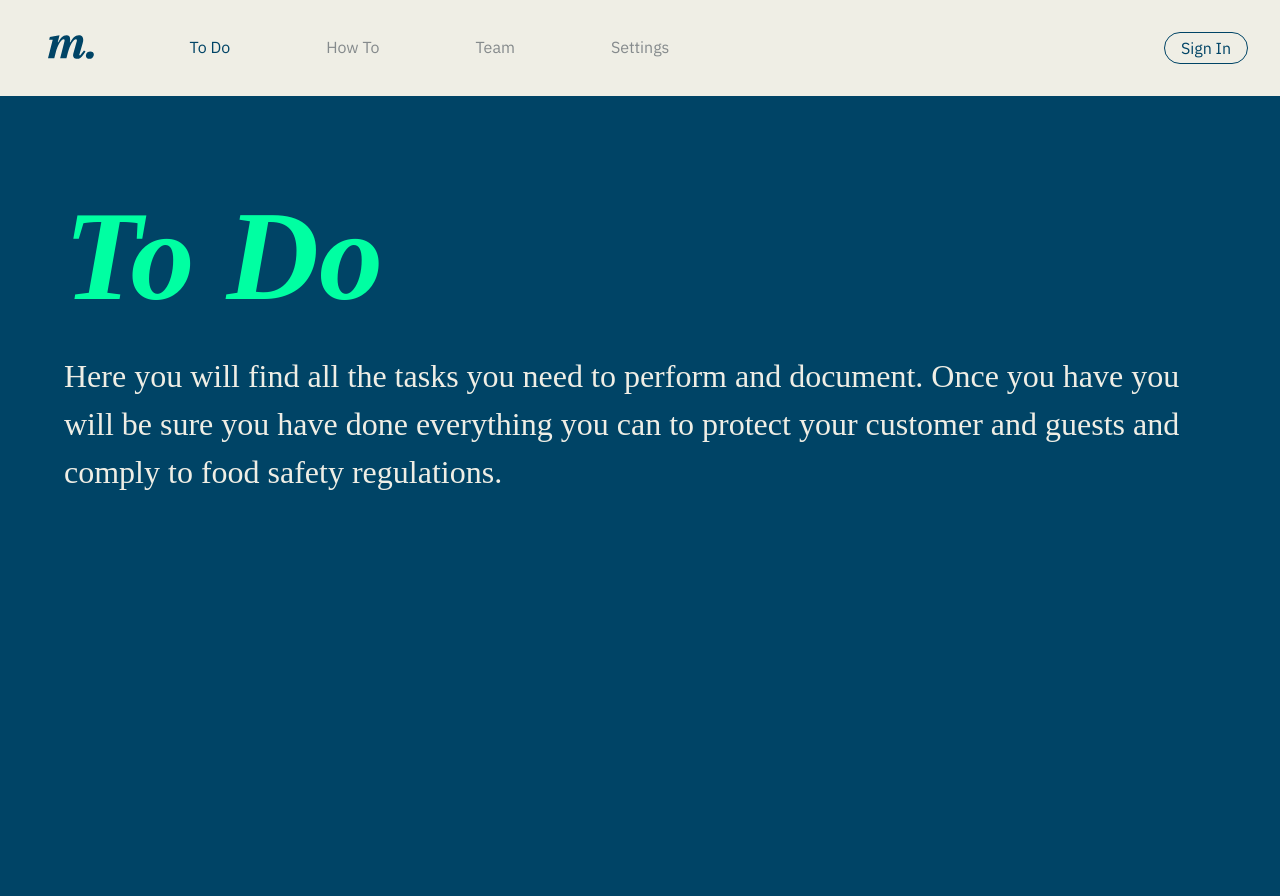
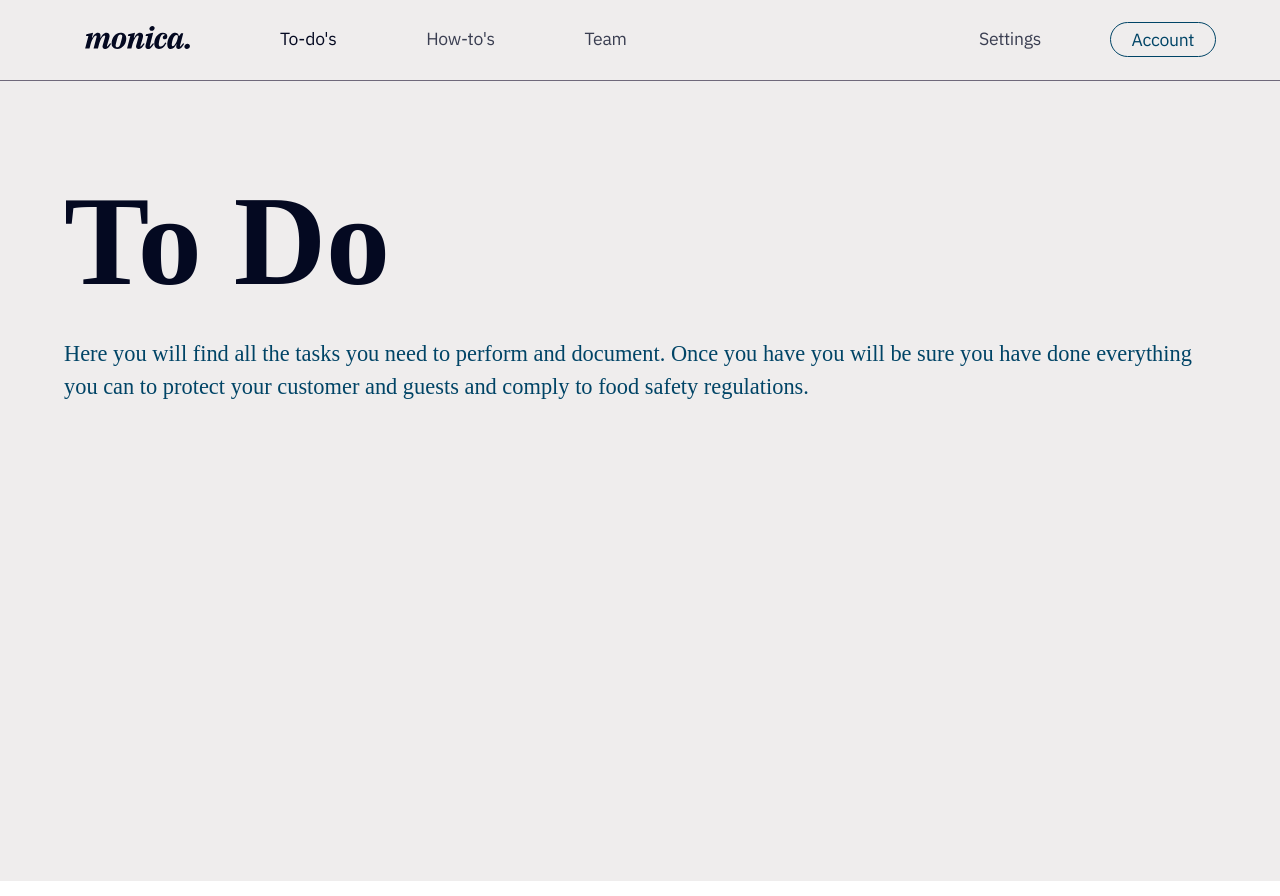
Before and after one commit to evilpaper/monica, a React (Create React App) app: page / in a window 1280 px wide. Built offline with nearby package versions, Linux system fonts and the light colour scheme.

Commit message:
Replace Link with NavLink, tweak colors, general clean up

```diff
--- a/src/App.css
+++ b/src/App.css
@@ -5,28 +5,28 @@
 :root {
   --color-base: #00ffa2;
   --color-dark: #004466;
-  --color-light: #efeee5;
-  --color-white: #f9f9f9;
-  --color-gray-primary: #858a8c;
-  --color-gray-secondary: #676d70;
-  --color-gray-tertiary: #394044;
+  --color-black: #040921;
+  --color-contrast: #ffaf21;
+  --color-light: #efeded;
+  --color-white: #faf9f9;
+  --color-gray-primary: #6f697b;
+  --color-gray-secondary: #3a3e51;
 }
 
 section {
   padding: 4em;
   font-family: "IBM Plex Serif, serif";
-  background-color: var(--color-dark);
+  background-color: var(--color-light);
   min-height: 100vh;
 }
 
 h1 {
   font-weight: 700;
-  font-style: italic;
   font-size: 8em;
-  color: var(--color-base);
+  color: var(--color-black);
 }
 
 p {
-  font-size: 2em;
-  color: var(--color-light);
+  font-size: 1.4em;
+  color: var(--color-dark);
 }
--- a/src/components/Navigation/Navigation.jsx
+++ b/src/components/Navigation/Navigation.jsx
@@ -3,7 +3,6 @@ import {
   BrowserRouter as Router,
   Switch,
   Route,
-  Link,
   NavLink,
 } from "react-router-dom";
 import Todos from "../Todos";
@@ -29,7 +28,6 @@ function Navigation() {
                 className="navigation-logo"
                 src={logo}
                 alt="monica logo"
-                height="24px"
               ></img>
             </NavLink>
           </li>
@@ -40,7 +38,7 @@ function Navigation() {
               className="naviagtion-link"
               to="/"
             >
-              To Do
+              To-do's
             </NavLink>
           </li>
           <li className="navigation-list__item">
@@ -49,7 +47,7 @@ function Navigation() {
               className="naviagtion-link"
               to="/howtos"
             >
-              How To
+              How-to's
             </NavLink>
           </li>
           <li className="navigation-list__item">
@@ -61,6 +59,8 @@ function Navigation() {
               Team
             </NavLink>
           </li>
+        </ul>
+        <ul className="navigation-list">
           <li className="navigation-list__item">
             <NavLink
               activeClassName="is-active"
@@ -70,15 +70,13 @@ function Navigation() {
               Settings
             </NavLink>
           </li>
-        </ul>
-        <ul className="">
           <li className="navigation-list__item navigation-list__item--account">
             <NavLink
               activeClassName="is-active"
               className="naviagtion-link"
               to="/account"
             >
-              Sign In
+              Account
             </NavLink>
           </li>
         </ul>
--- a/src/components/Navigation/styles.css
+++ b/src/components/Navigation/styles.css
@@ -2,12 +2,13 @@
   font-family: "IBM Plex Sans", sans-serif;
   display: flex;
   justify-content: space-between;
-  padding: 2em;
+  padding: 1.4em 4em;
   background-color: var(--color-light);
+  border-bottom: 1px solid var(--color-gray-primary);
 }
 
 .navigation-logo {
-  height: 24px;
+  width: 6em;
 }
 
 .navigation-list {
@@ -15,16 +16,18 @@
 }
 
 .navigation-list__item {
-  margin-right: 4em;
-  padding: 0.2em 1em;
+  margin-right: 3em;
+  padding: 0.2em 1.3em;
 }
 
 .naviagtion-link {
-  color: var(--color-gray-primary);
+  color: var(--color-gray-secondary);
+  font-size: 1.1em;
+  letter-spacing: -0.3px;
 }
 
 .naviagtion-link:hover {
-  color: Var(--color-gray-secondary);
+  color: dodgerblue;
 }
 
 .navigation-list__item--account {
@@ -39,5 +42,5 @@
 }
 
 .is-active {
-  color: var(--color-dark);
+  color: var(--color-black);
 }
--- a/src/components/Team/index.js
+++ b/src/components/Team/index.js
@@ -4,7 +4,10 @@ export default function Team() {
   return (
     <section>
       <h1>Team</h1>
-      <p>Here you will find everything about your team.</p>
+      <p>
+        Here you will find everything about your team. Who are actice, who are
+        not etc.
+      </p>
     </section>
   );
 }
```
Also changed, not shown: src/assets/monica-logo.svg.
